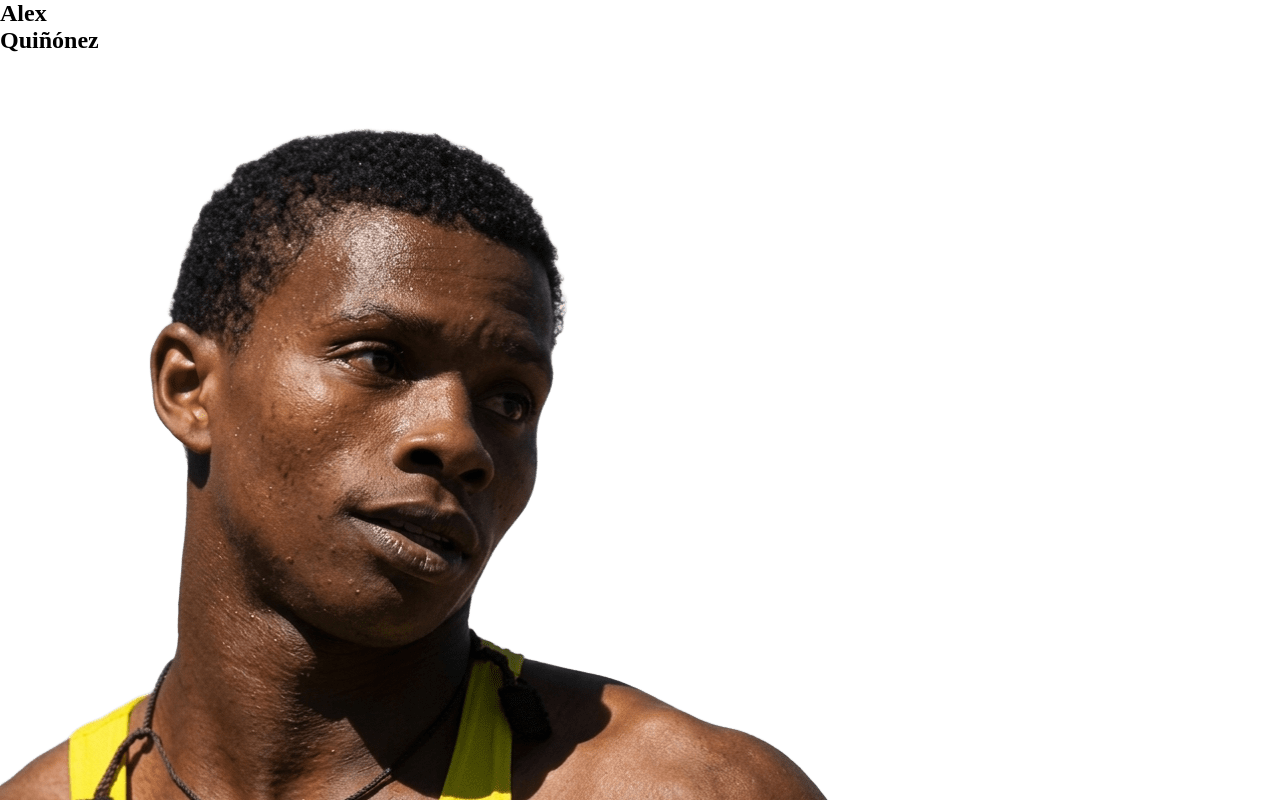
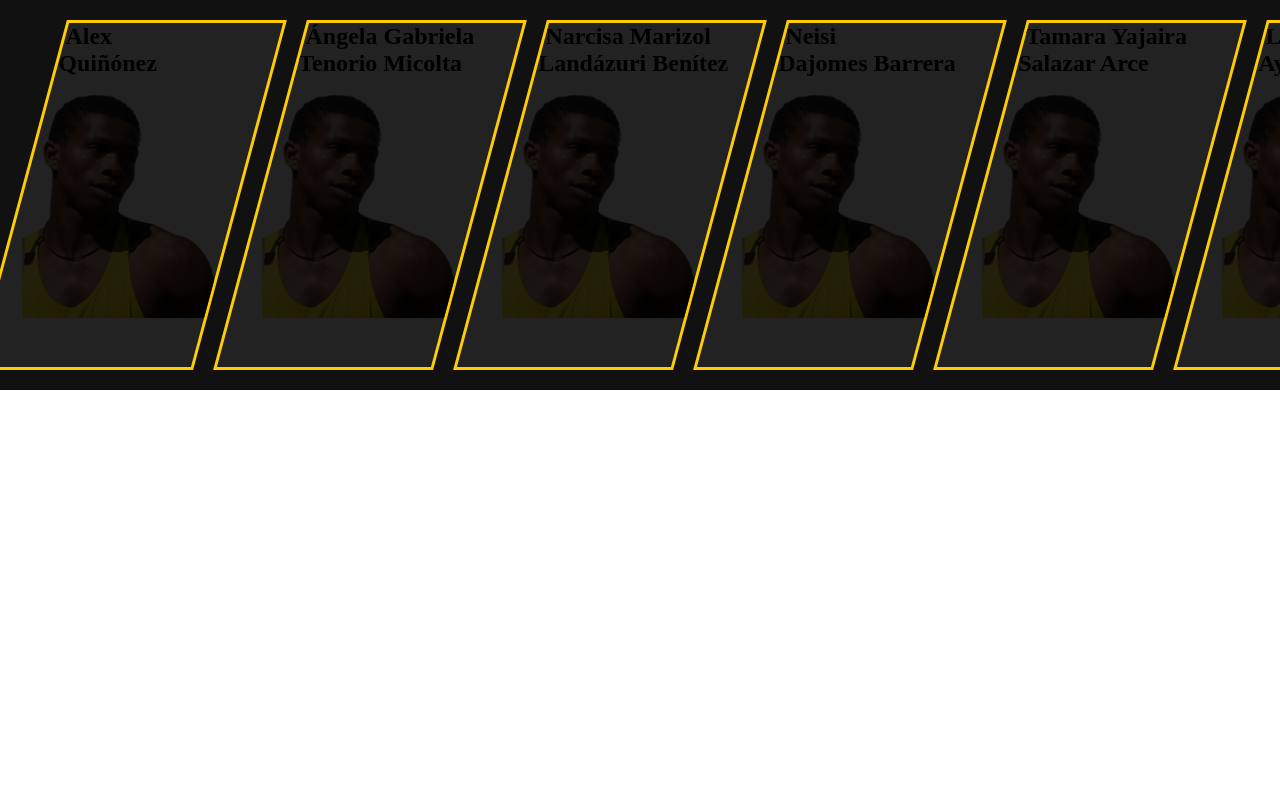
Before and after one commit to TeaScriptDev/turing-educacionFisica-personajesDestacadosEcuatorianos, a React (Vite) app: page / in a window 1280 px wide. Shown: the top 800 px of the page. Built offline with nearby package versions, Linux system fonts and the light colour scheme.

Commit message:
feat: dar estilos diagonales al componente ImagenSelection

```diff
--- a/src/components/ImagenSelection.css
+++ b/src/components/ImagenSelection.css
@@ -0,0 +1,29 @@
+.imagen-selection {
+  flex: 0 0 220px;
+  height: 350px;
+  background: #222;
+  border: 3px solid #ffcc00;
+  transform: skewX(-15deg);
+  transition: transform 0.3s ease, filter 0.3s ease;
+  position: relative;
+  overflow: hidden;
+}
+
+.imagen-selection h2,
+.imagen-selection img {
+  transform: skewX(15deg);
+}
+
+.imagen-selection img {
+  width: 100%;
+  height: 70%;
+  object-fit: cover;
+  mix-blend-mode: multiply;
+}
+
+.imagen-selection.activo {
+  transform: skewX(-15deg) scale(1.05);
+  border-color: #ff0055;
+  filter: brightness(1.2);
+  z-index: 10;
+}
--- /dev/null
+++ b/src/pages/Home.css
@@ -0,0 +1,8 @@
+.seleccion {
+  display: flex;
+  overflow: hidden;
+  gap: 20px;
+  width: 100%;
+  padding: 20px;
+  background: #111;
+}
--- a/src/pages/Home.jsx
+++ b/src/pages/Home.jsx
@@ -1,5 +1,6 @@
 import ImagenSelection from "../components/ImagenSelection"
 import { personajes } from "../data/personajes"
+import './Home.css'
 
 function Home() {
   return (
```
